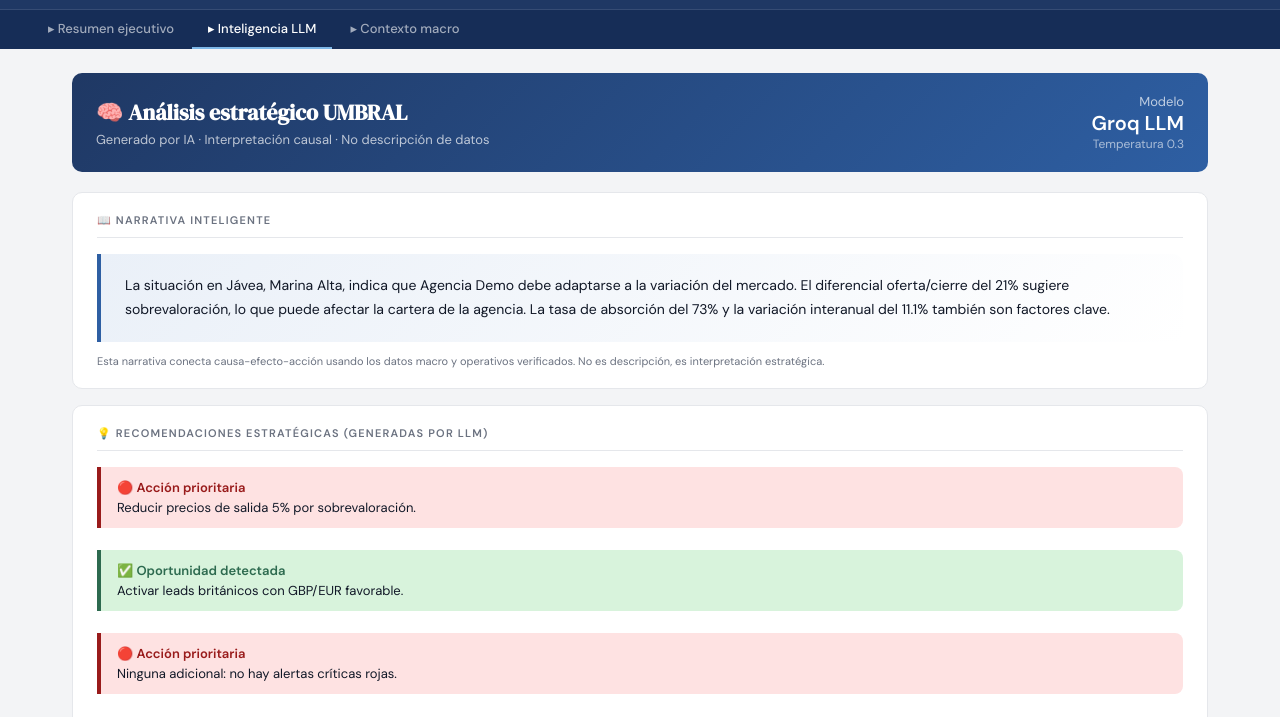
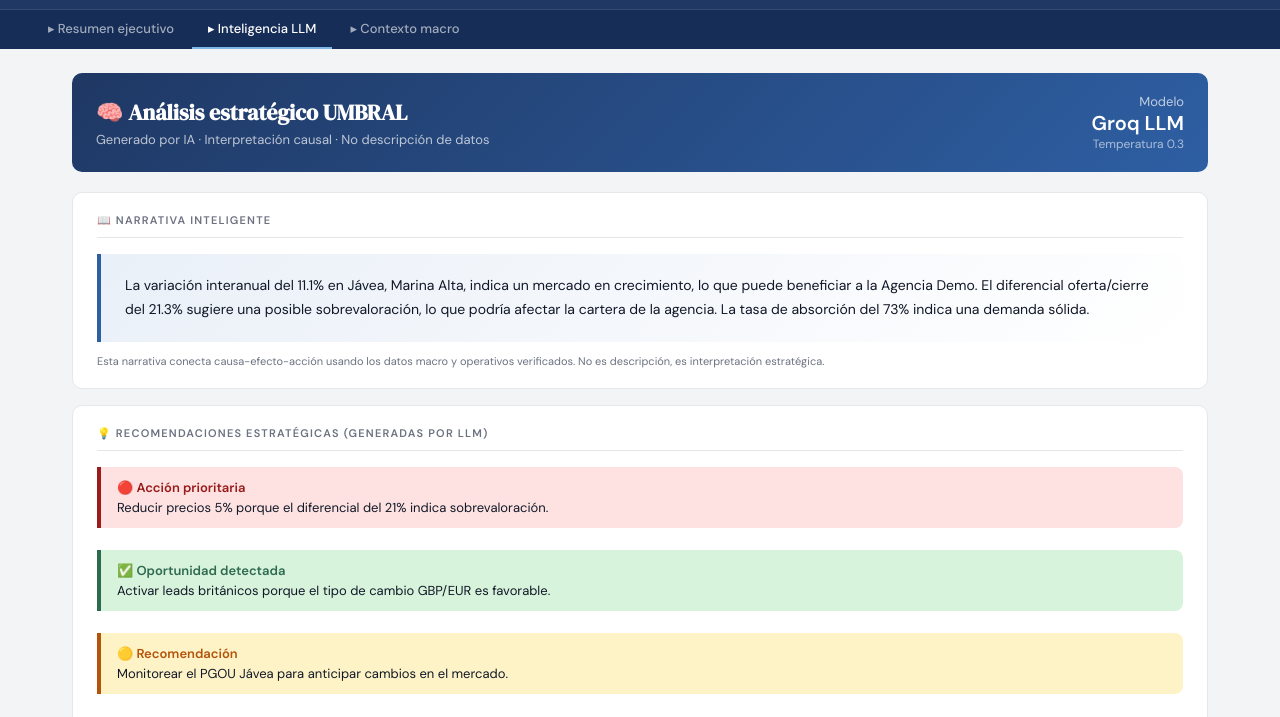
Before and after one commit to fsotoeu-cyber/umbral-informes, a plain HTML site: page informes/UMBRAL_2026_05_AG001.html in a window 1280 px wide. Both pictures are taken after a click on the link "▸ Inteligencia LLM". Shown: the part 70-787 px from the top of the page. Drawn offline with nearby package versions, Linux system fonts and the light colour scheme.

Commit message:
Informe UMBRAL_2026_05_AG001 — 2026-05-15T19:55:03.827Z

```diff
--- a/informes/UMBRAL_2026_05_AG001.html
+++ b/informes/UMBRAL_2026_05_AG001.html
@@ -248,7 +248,7 @@
   <div class="card">
     <div class="card-title">📖 Narrativa inteligente</div>
     <div class="narrativa-box">
-      La situación en Jávea, Marina Alta, indica que Agencia Demo debe adaptarse a la variación del mercado. El diferencial oferta/cierre del 21% sugiere sobrevaloración, lo que puede afectar la cartera de la agencia. La tasa de absorción del 73% y la variación interanual del 11.1% también son factores clave.
+      La variación interanual del 11.1% en Jávea, Marina Alta, indica un mercado en crecimiento, lo que puede beneficiar a la Agencia Demo. El diferencial oferta/cierre del 21.3% sugiere una posible sobrevaloración, lo que podría afectar la cartera de la agencia. La tasa de absorción del 73% indica una demanda sólida.
     </div>
     <div style="margin-top:12px;font-size:11px;color:var(--texto-muted);">
       Esta narrativa conecta causa-efecto-acción usando los datos macro y operativos verificados. No es descripción, es interpretación estratégica.
@@ -258,7 +258,7 @@
   <div class="card">
     <div class="card-title">💡 Recomendaciones estratégicas (generadas por LLM)</div>
     <div style="display:flex; flex-direction:column; gap:12px;">
-      <div class="alerta alerta-rojo"><div class="alerta-titulo">🔴 Acción prioritaria</div>Reducir precios de salida 5% por sobrevaloración.</div><div class="alerta alerta-verde"><div class="alerta-titulo">✅ Oportunidad detectada</div>Activar leads británicos con GBP/EUR favorable.</div><div class="alerta alerta-rojo"><div class="alerta-titulo">🔴 Acción prioritaria</div>Ninguna adicional: no hay alertas críticas rojas.</div>
+      <div class="alerta alerta-rojo"><div class="alerta-titulo">🔴 Acción prioritaria</div>Reducir precios 5% porque el diferencial del 21% indica sobrevaloración.</div><div class="alerta alerta-verde"><div class="alerta-titulo">✅ Oportunidad detectada</div>Activar leads británicos porque el tipo de cambio GBP/EUR es favorable.</div><div class="alerta alerta-ambar"><div class="alerta-titulo">🟡 Recomendación</div>Monitorear el PGOU Jávea para anticipar cambios en el mercado.</div>
     </div>
     <div style="margin-top:16px;padding:12px;background:var(--azul-claro);border-radius:8px;font-size:12px;color:var(--azul);">
       <strong>Metodología:</strong> Cada recomendación incluye el PORQUÉ (justificación basada en datos), no solo el QUÉ. Prioridad: alertas rojas → ámbar → verdes.
```
